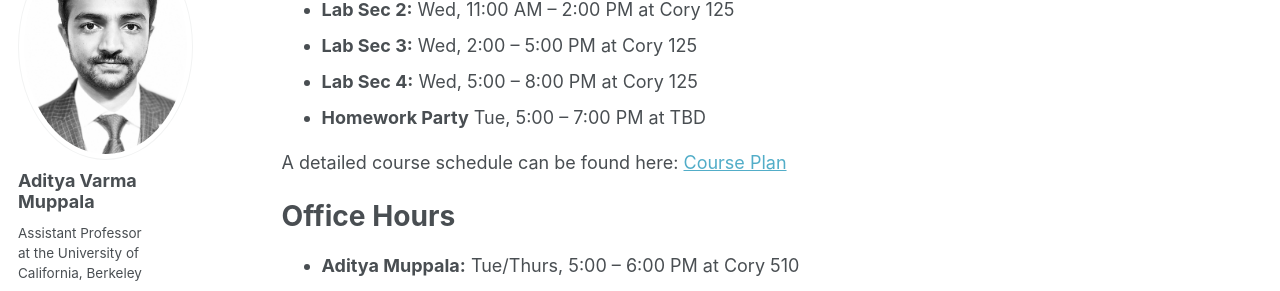
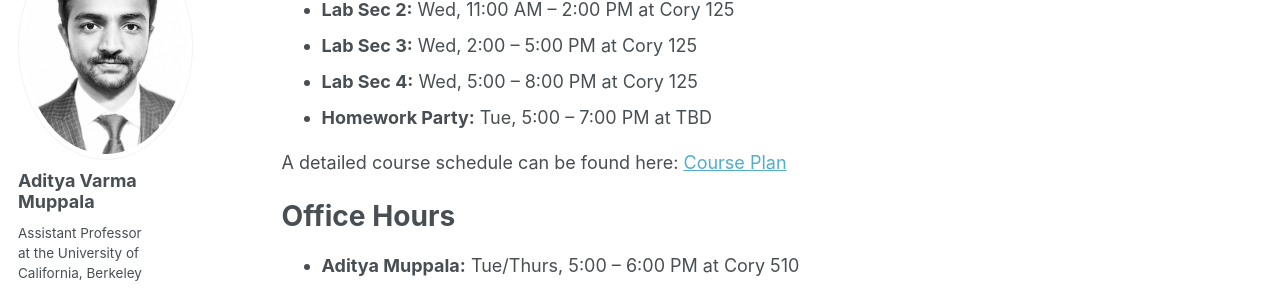
Before and after one commit to AdityaMuppala/adityamuppala.github.io, a Jekyll site: the page built from _pages/teaching105.md, in a window 1280 px wide and 900 px high, scrolled down 850 px. Shown: the part 153-444 px from the top of the window. Built offline with Jekyll 4.4.1, drawn with Linux system fonts in a browser that asks for light colours; some web fonts are replaced.

```diff
--- a/_pages/teaching105.md
+++ b/_pages/teaching105.md
@@ -34,7 +34,7 @@ See the [Course Plan](https://docs.google.com/spreadsheets/d/1bhgJt2vBqf57tbEGMa
 - **Lab Sec 2:** Wed, 11:00 AM – 2:00 PM at Cory 125
 - **Lab Sec 3:** Wed, 2:00 – 5:00 PM at Cory 125
 - **Lab Sec 4:** Wed, 5:00 – 8:00 PM at Cory 125
-- **Homework Party** Tue, 5:00 – 7:00 PM at TBD
+- **Homework Party:** Tue, 5:00 – 7:00 PM at TBD
 
 A detailed course schedule can be found here: [Course Plan](https://docs.google.com/spreadsheets/d/1bhgJt2vBqf57tbEGMazgpxgWUwKMMOcNxApGFoNIxrg/edit?usp=sharing)
 
```
